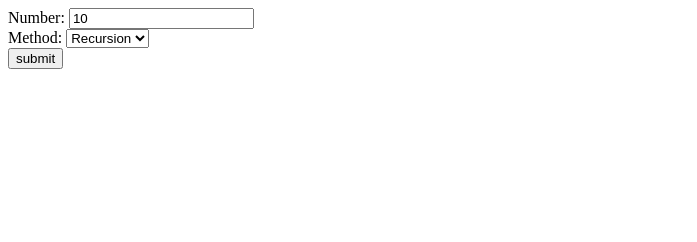
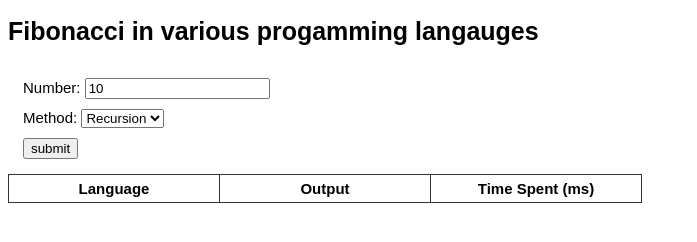
Before and after one commit to VLMH/fibonacci, a website: page fibonacci.html in a window 1280 px wide. Shown: the whole page, without its empty margins (0-697 px from the left). Drawn offline with Linux system fonts and the light colour scheme.

Commit message:
print result in html

```diff
--- a/fibonacci.html
+++ b/fibonacci.html
@@ -2,21 +2,66 @@
 <html>
 <head>
     <title>Fibonacci</title>
+
+    <style type="text/css">
+        body {
+            font-family: Sans-serif;
+            font-size: 15px;
+        }
+        h1 {
+            font-size: 25px;
+        }
+        table {
+            border-collapse: collapse;
+            border: 0;
+            padding: 0;
+            margin: 0;
+        }
+        table th {
+            font-weight: bold;
+            text-align: center;
+        }
+        table th, table td {
+            padding: 5px;
+            border: 1px solid #333;
+            min-width: 200px;
+        }
+        form {
+            padding: 10px;
+        }
+        div {
+            padding: 5px;
+        }
+        .hidden {
+            display: none;
+        }
+    </style>
 </head>
 <body>
+    <h1>Fibonacci in various progamming langauges</h1>
     <form>
+        <div>
             Number: <input type="number" name="number" id="number" value="10">
-        <br>
+        </div>
+        <div>
             Method:
             <select name="method" id="method">
                 <option value="r">Recursion</option>
                 <option value="d">Dynamic</option>
             </select>
-        <br>
+        </div>
+        <div>
             <button type="button" onclick="javascript:calFib()">submit</button>
+        </div>
     </form>
 
-    <ul id="print"></ul>
+    <table id="print">
+        <tr>
+            <th>Language</th>
+            <th>Output</th>
+            <th>Time Spent (ms)</th>
+        </tr>
+    </table>
 </body>
 
 <script type="text/javascript">
@@ -32,8 +77,6 @@
             method: method,
         };
 
-        // console.log(JSON.stringify(params));
-
         ws.send(JSON.stringify(params));
     }
 
@@ -42,11 +85,21 @@
     };
 
     ws.onmessage = function(event) {
+        var data = JSON.parse(event.data);
         console.log(event.data);
-        // var ul = document.querySelector('#print');
-        // var li = document.createElement('li');
-        // li.innerHTML = JSON.parse(event.data);
-        // ul.innerHTML = li.outerHTML + ul.innerHTML;
+
+        var elTable = document.querySelector('#print');
+        var elRow = document.createElement('tr');
+        var elLang = document.createElement('td');
+        var elOutput = document.createElement('td');
+        var elTime = document.createElement('td');
+
+        elLang.innerHTML = data.language;
+        elOutput.innerHTML = data.result;
+        elTime.innerHTML = data.time_spent;
+
+        elRow.innerHTML = elLang.outerHTML + elOutput.outerHTML + elTime.outerHTML;
+        elTable.innerHTML += elRow.outerHTML;
     };
 </script>
 
```
Lines whose indentation alone changed are shown as unchanged.
